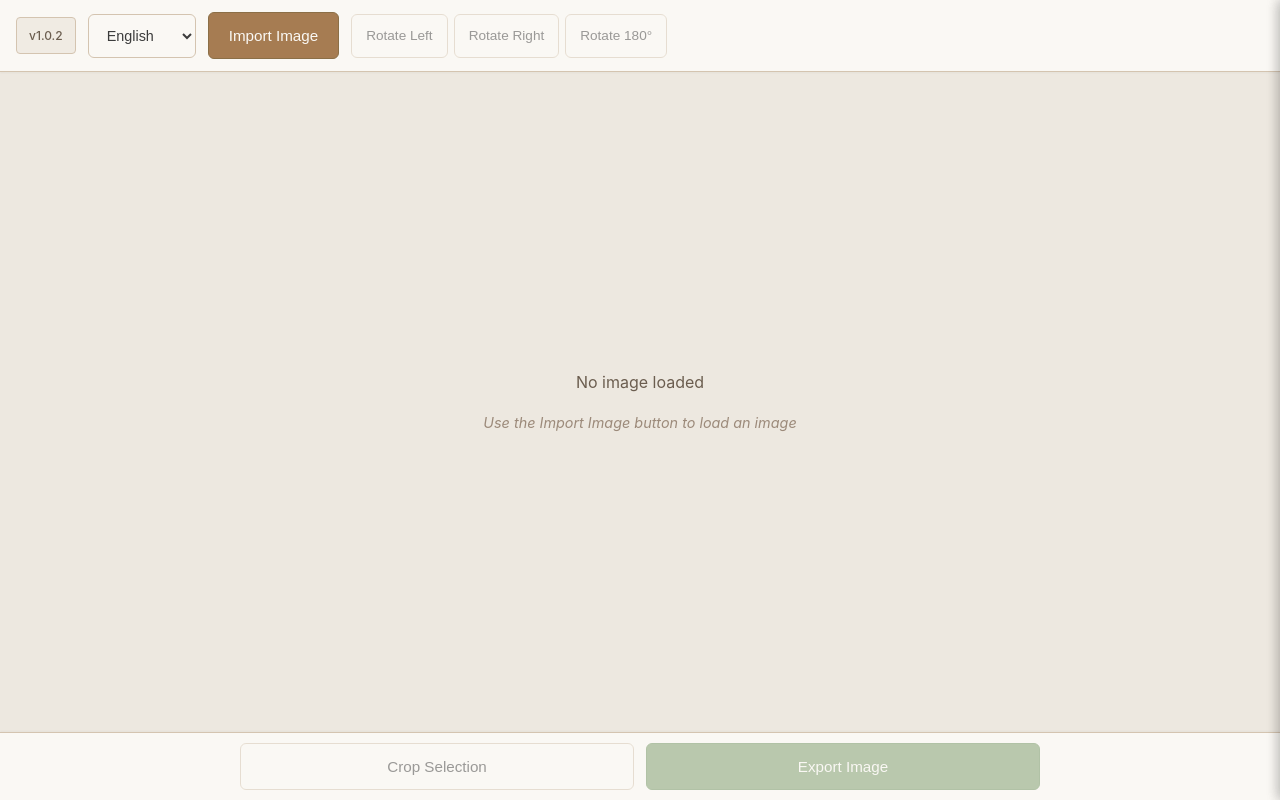
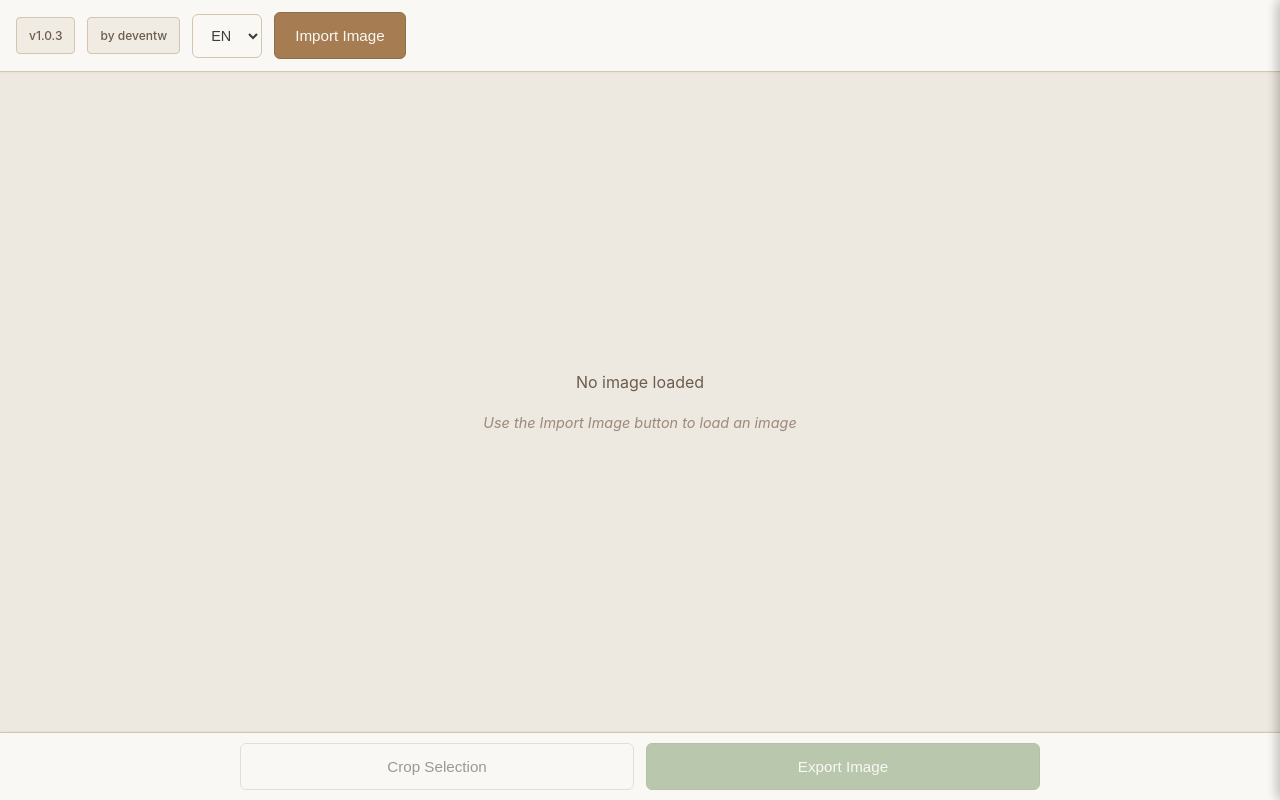
Before and after one commit to deventw/imageee-cut, a Vue app: page / in a window 1280 px wide. Built offline with nearby package versions, Linux system fonts and the light colour scheme.

Commit message:
update zz

```diff
--- a/package.json
+++ b/package.json
@@ -1,7 +1,7 @@
 {
   "name": "imageee-cut",
   "private": true,
-  "version": "1.0.2",
+  "version": "1.0.3",
   "author": "deventw",
   "type": "module",
   "scripts": {
--- a/src/App.vue
+++ b/src/App.vue
@@ -3,6 +3,7 @@
     <header class="toolbar">
       <div class="toolbar-content">
         <span class="version-number">v{{ version }}</span>
+        <a href="https://github.com/deventw/imageee-cut" target="_blank" rel="noopener noreferrer" class="author">by deventw</a>
         <LanguageToggle />
         <button @click="triggerFileInput" class="btn-import">
           {{ $t('import_image') }}
@@ -14,7 +15,6 @@
           @change="handleFileSelect"
           style="display: none"
         />
-        <RotationControls />
       </div>
     </header>
 
@@ -82,14 +82,13 @@
 import { ref } from 'vue'
 
 import LanguageToggle from './components/LanguageToggle.vue'
-import RotationControls from './components/RotationControls.vue'
 import ImagePreview from './components/ImagePreview.vue'
 import CropControls from './components/CropControls.vue'
 import ExportDialog from './components/ExportDialog.vue'
 import { useImageEditor } from './composables/useImageEditor'
 import { useI18n } from './composables/useI18n'
 
-const version = '1.0.2'
+const version = '1.0.3'
 const { hasImage, loadImage } = useImageEditor()
 const { $t } = useI18n()
 const showExportDialog = ref(false)
@@ -173,6 +172,32 @@ body {
   white-space: nowrap;
   flex-shrink: 0;
   border: 1px solid #d4c4b0;
+}
+
+.author {
+  font-size: 0.75rem;
+  color: #6b5d4f;
+  font-weight: 500;
+  padding: 0.5rem 0.75rem;
+  background: #f0ebe3;
+  border-radius: 4px;
+  white-space: nowrap;
+  flex-shrink: 0;
+  border: 1px solid #d4c4b0;
+  text-decoration: none;
+  display: inline-block;
+  transition: all 0.2s;
+  cursor: pointer;
+}
+
+.author:hover {
+  background: #e8dfd4;
+  color: #5a4d3f;
+  border-color: #b8a99a;
+}
+
+.author:active {
+  background: #d4c4b0;
 }
 
 .btn-import {
--- a/src/components/LanguageToggle.vue
+++ b/src/components/LanguageToggle.vue
@@ -1,9 +1,9 @@
 <template>
   <div class="language-toggle">
     <select :value="locale" @change="handleChange" class="language-select">
-      <option value="en_US">English</option>
-      <option value="zh_CN">简体中文</option>
-      <option value="zh_TW">繁體中文</option>
+      <option value="en_US">EN</option>
+      <option value="zh_CN">简</option>
+      <option value="zh_TW">繁</option>
     </select>
   </div>
 </template>
```
